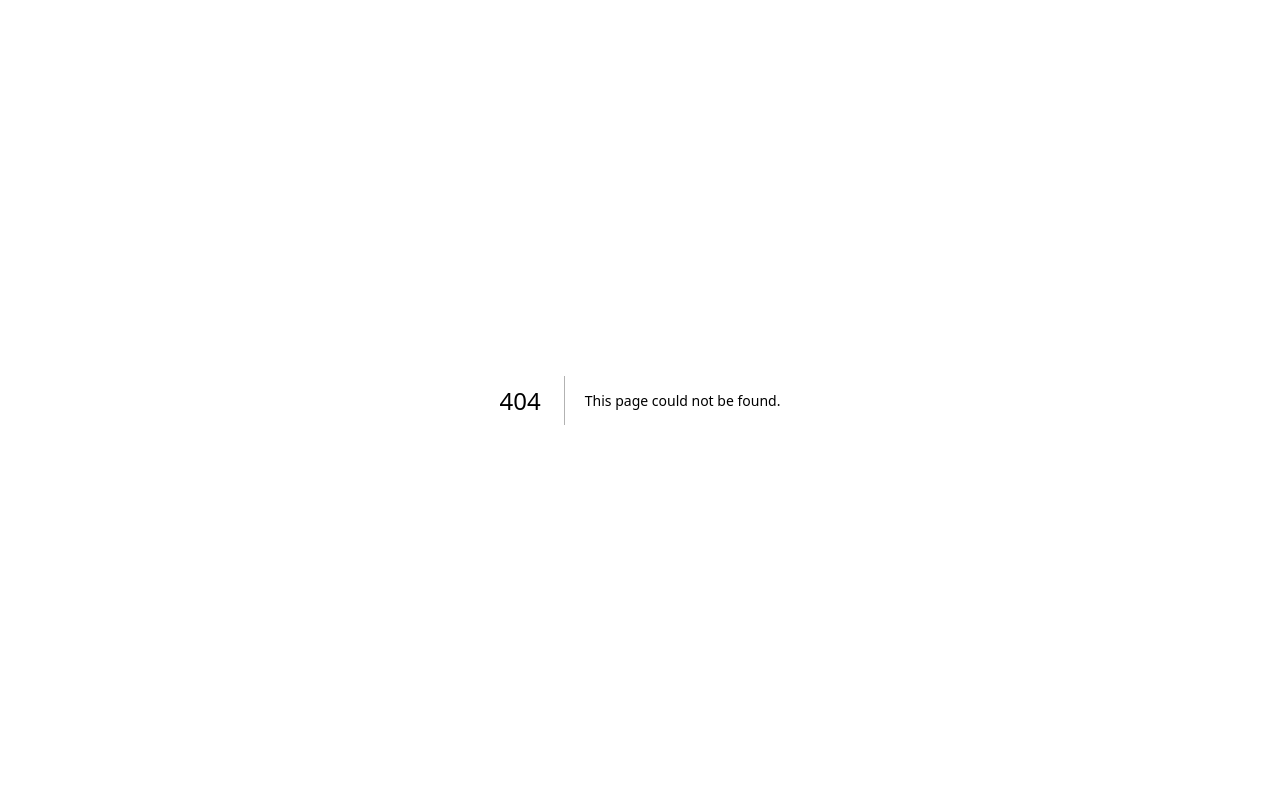
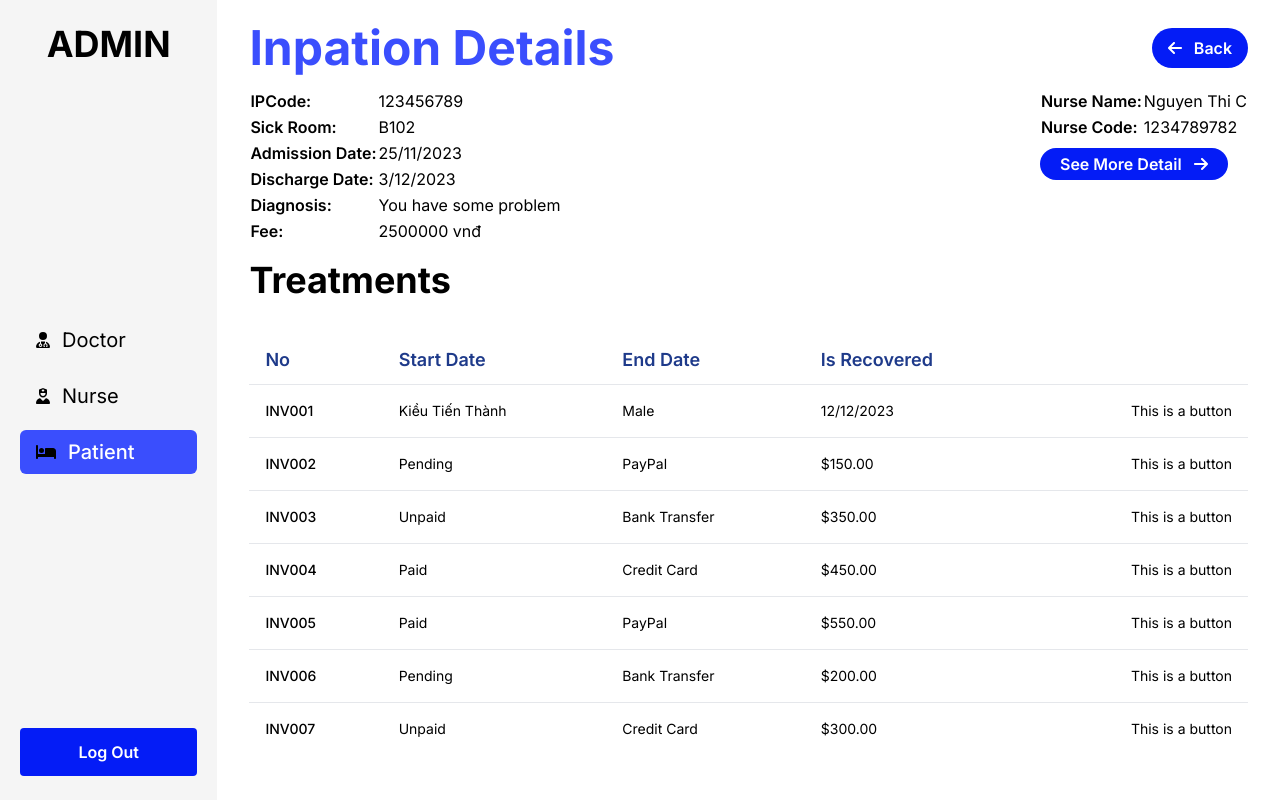
Before and after one commit to thanhKasper/Hospital-Management, a Next.js app: page /patients/ip/1/1 in a window 1280 px wide. Before the commit this address had no page. Built offline with nearby package versions, Linux system fonts and the light colour scheme.

Commit message:
add homepage

```diff
--- a/app/page.js
+++ /dev/null
@@ -1,10 +0,0 @@
-import Image from 'next/image'
-import {Button} from "@/components/ui/button"
-
-export default function Home() {
-  return (
-    <div>
-      <Button>Click Me</Button>
-    </div>
-  )
-}
--- /dev/null
+++ b/app/page.jsx
@@ -0,0 +1,36 @@
+import Image from "next/image";
+import { Button } from "@/components/ui/button";
+
+export default function Home() {
+  return (
+    <div className="h-[100vh] flex flex-col">
+      <nav className="bg-primary px-10 flex justify-between items-center py-2">
+        <div className="flex gap-16 items-center">
+          <p className="text-yellow-500 text-3xl font-semibold">G7 Hospital</p>
+          <a href="" className="font-semibold text-white">
+            Dashboard
+          </a>
+        </div>
+        <div className="flex items-center gap-6">
+          <a href="" className="font-semibold text-white">
+            Sign In
+          </a>
+          <a href="" className="font-semibold text-white">
+            Sign Up
+          </a>
+        </div>
+      </nav>
+      <main className="flex flex-col justify-center items-center grow bg-cover bg-[url('/homepage_img.png')]">
+        <h1 className="text-white font-semibold w-3/4 text-center text-5xl">
+          Manage Hospital Easily With Our Website
+        </h1>
+        <p className="text-white w-3/4 text-center text-base mt-6">
+          Lorem ipsum dolor sit amet consectetur. Porttitor rhoncus placerat
+          vivamus pellentesque maecenas natoque. Enim pellentesque et faucibus
+          mauris.
+        </p>
+        <button className="bg-yellow-500 px-6 py-2 mt-9 font-semibold text-xl rounded-lg">Get Started</button>
+      </main>
+    </div>
+  );
+}
--- /dev/null
+++ b/app/patients/ip/[ipcode]/[ip_seqnum]/page.jsx
@@ -0,0 +1,94 @@
+"use client";
+
+import Sidebar from "@/components/sidebar";
+import HospitalTable from "@/components/HospitalTable";
+import React from "react";
+import { useState } from "react";
+
+const InpationPage = () => {
+  const [navActive, setnavActive] = useState("Patient");
+  const headerList = ["No", "Start Date", "End Date", "Is Recovered", ""];
+  return (
+    <section className="flex ">
+      <Sidebar curNav={navActive} onSetActive={setnavActive} />
+      <div className="w-full px-8 pt-6">
+        <div className="flex justify-between items-center">
+          <h1 className="font-bold text-5xl text-primary">Inpation Details</h1>
+          <button className="flex items-center gap-3 bg-secondary px-4 rounded-full font-semibold text-white h-fit py-2">
+            <svg
+              xmlns="http://www.w3.org/2000/svg"
+              height="1em"
+              viewBox="0 0 448 512"
+            >
+              <path
+                fill="white"
+                d="M9.4 233.4c-12.5 12.5-12.5 32.8 0 45.3l160 160c12.5 12.5 32.8 12.5 45.3 0s12.5-32.8 0-45.3L109.2 288 416 288c17.7 0 32-14.3 32-32s-14.3-32-32-32l-306.7 0L214.6 118.6c12.5-12.5 12.5-32.8 0-45.3s-32.8-12.5-45.3 0l-160 160z"
+              />
+            </svg>
+            Back
+          </button>
+        </div>
+        {/* Main section of the inpatient */}
+        <main className="flex justify-between mt-4">
+          <table>
+            <tr>
+              <td className="font-semibold">IPCode:</td>
+              <td>123456789</td>
+            </tr>
+            <tr>
+              <td className="font-semibold">Sick Room:</td>
+              <td>B102</td>
+            </tr>
+            <tr>
+              <td className="font-semibold">Admission Date:</td>
+              <td>25/11/2023</td>
+            </tr>
+            <tr>
+              <td className="font-semibold">Discharge Date:</td>
+              <td>3/12/2023</td>
+            </tr>
+            <tr>
+              <td className="font-semibold">Diagnosis:</td>
+              <td>You have some problem</td>
+            </tr>
+            <tr>
+              <td className="font-semibold">Fee:</td>
+              <td>
+                2500000 <span>vnđ</span>
+              </td>
+            </tr>
+          </table>
+          <div>
+            <table>
+              <tr>
+                <td className="font-semibold">Nurse Name:</td>
+                <td>Nguyen Thi C</td>
+              </tr>
+              <tr>
+                <td className="font-semibold">Nurse Code:</td>
+                <td>1234789782</td>
+              </tr>
+            </table>
+            <button className="flex gap-3 items-center bg-secondary font-semibold text-white px-5 py-1 mt-2 rounded-full">
+              See More Detail
+              <svg
+                xmlns="http://www.w3.org/2000/svg"
+                height="1em"
+                viewBox="0 0 448 512"
+              >
+                <path
+                  fill="white"
+                  d="M438.6 278.6c12.5-12.5 12.5-32.8 0-45.3l-160-160c-12.5-12.5-32.8-12.5-45.3 0s-12.5 32.8 0 45.3L338.8 224 32 224c-17.7 0-32 14.3-32 32s14.3 32 32 32l306.7 0L233.4 393.4c-12.5 12.5-12.5 32.8 0 45.3s32.8 12.5 45.3 0l160-160z"
+                />
+              </svg>
+            </button>
+          </div>
+        </main>
+        <h2 className="text-4xl font-bold mt-4">Treatments</h2>
+        <HospitalTable headerList={headerList} />
+      </div>
+    </section>
+  );
+};
+
+export default InpationPage;
--- a/app/patients/page.js
+++ b/app/patients/page.jsx
@@ -9,7 +9,7 @@ import HospitalTable from '@/components/HospitalTable';
 const PatientPage = () => {
   {/* navActive has these value: "Doctor", "Nurse", "Patient" */ }
   const [navActive, setnavActive] = useState("Patient");
-  const headerList = ["SSN", "Fullname", "Birth Date", "Gender"];
+  const headerList = ["SSN", "Fullname", "Birth Date", "Gender", ""];
 
   const testServer = async () => {
     const res = await fetch("/api/new-patient")
--- a/components/HospitalTable.jsx
+++ b/components/HospitalTable.jsx
@@ -62,7 +62,7 @@ const HospitalTable = ({ headerList,  }) => {
         <TableHeader>
           <TableRow>
             {headerList.map((ele, idx) => (
-              <TableHead key={idx} className="font-semibold text-lg">
+              <TableHead key={idx} className="font-semibold text-lg text-blue-900">
                 {ele}
               </TableHead>
             ))}
```
Also changed, not shown: app/patients/op/[opcode]/[seqnum]/page.jsx (renamed from app/patients/op/[opcode]/page.jsx), public/homepage_img.png (added).
